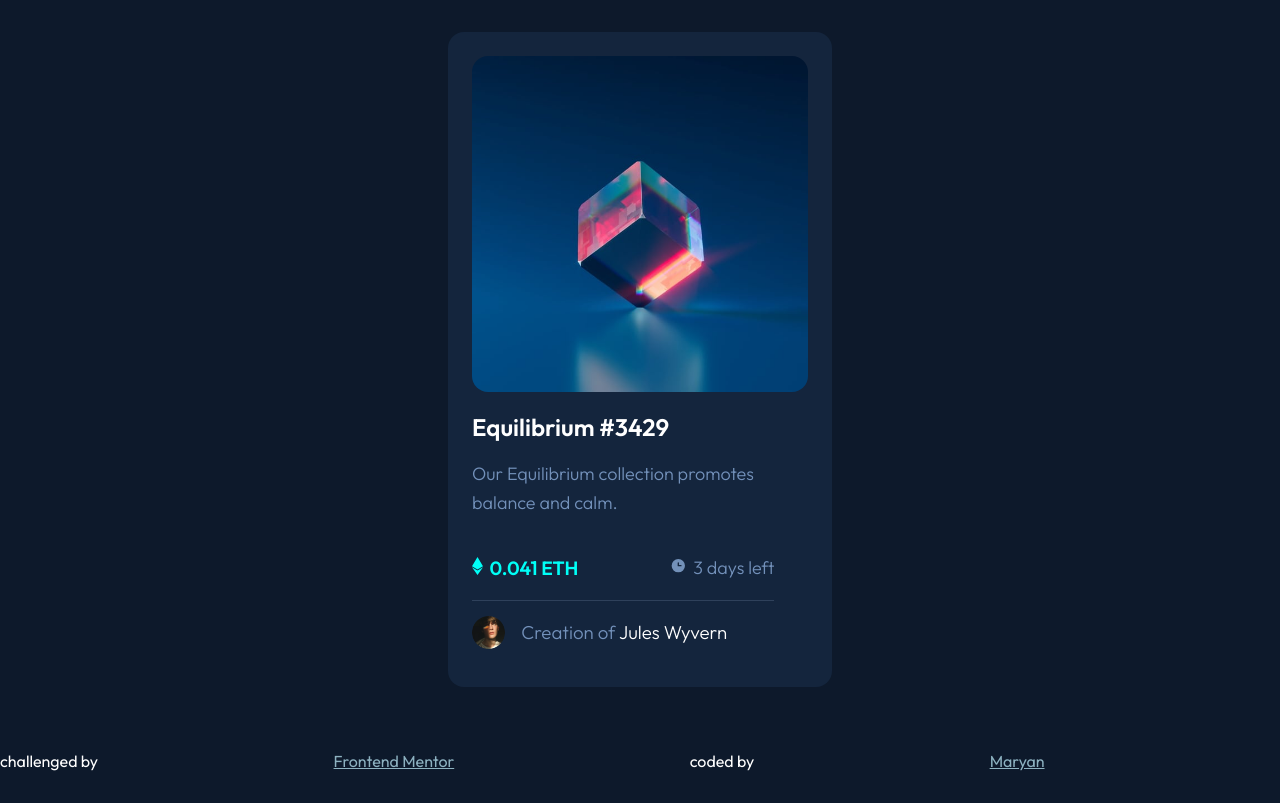
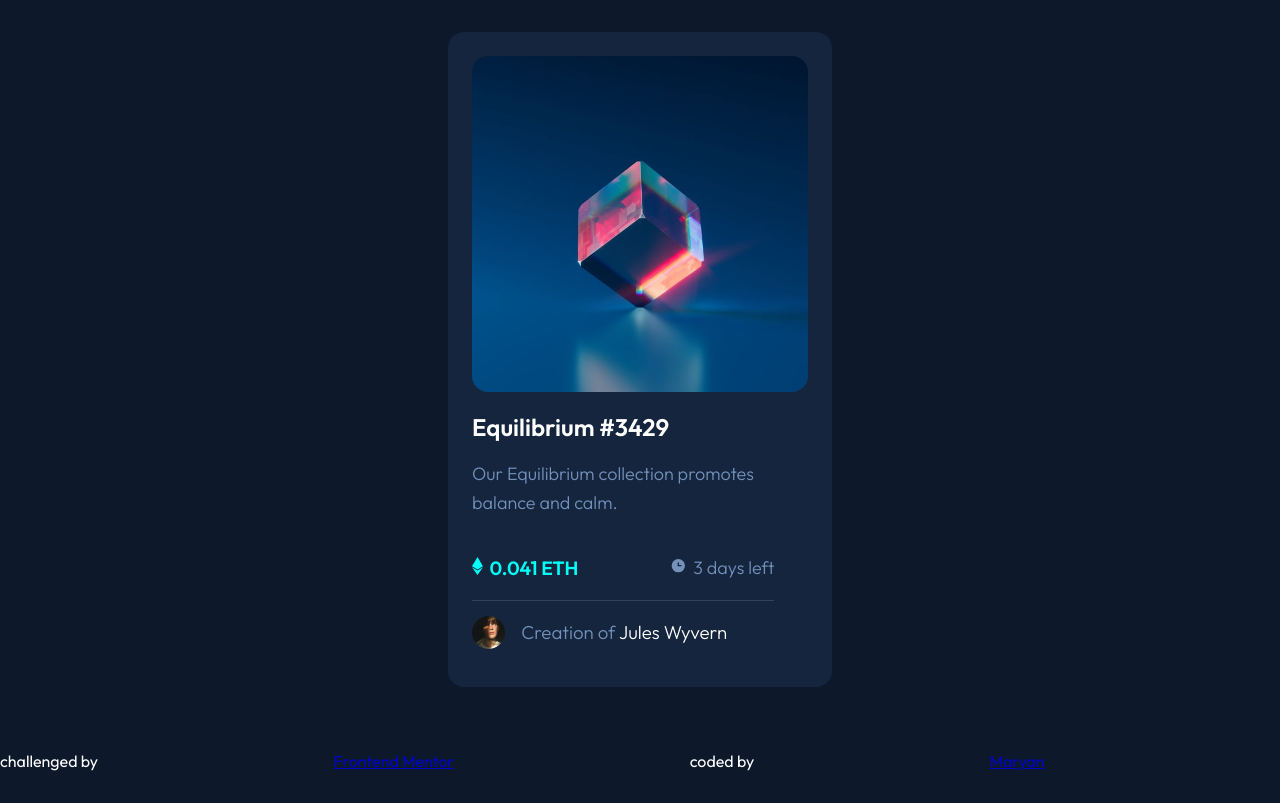
Before and after one commit to Maryan121/NFT-preview-card-component, a plain HTML site: page index.html in a window 1280 px wide. Drawn offline with Linux system fonts and the light colour scheme.

Commit message:
Update style.css

```diff
--- a/style.css
+++ b/style.css
@@ -108,7 +108,6 @@ h1:hover, h1:focus, h3:hover, h3:focus{
 
 }
 a{
-    color: lightblue;
     opacity: .8;
     margin: 2rem auto;
 }
```
